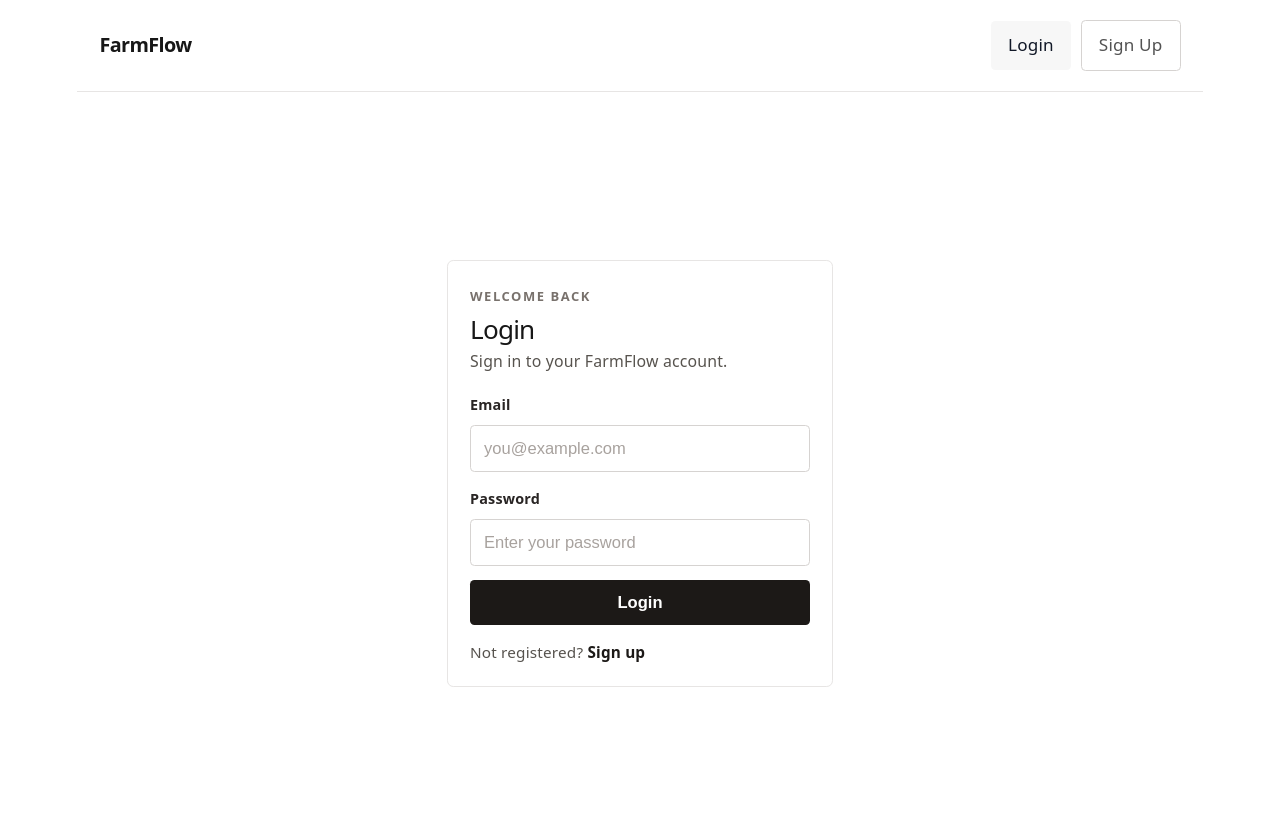
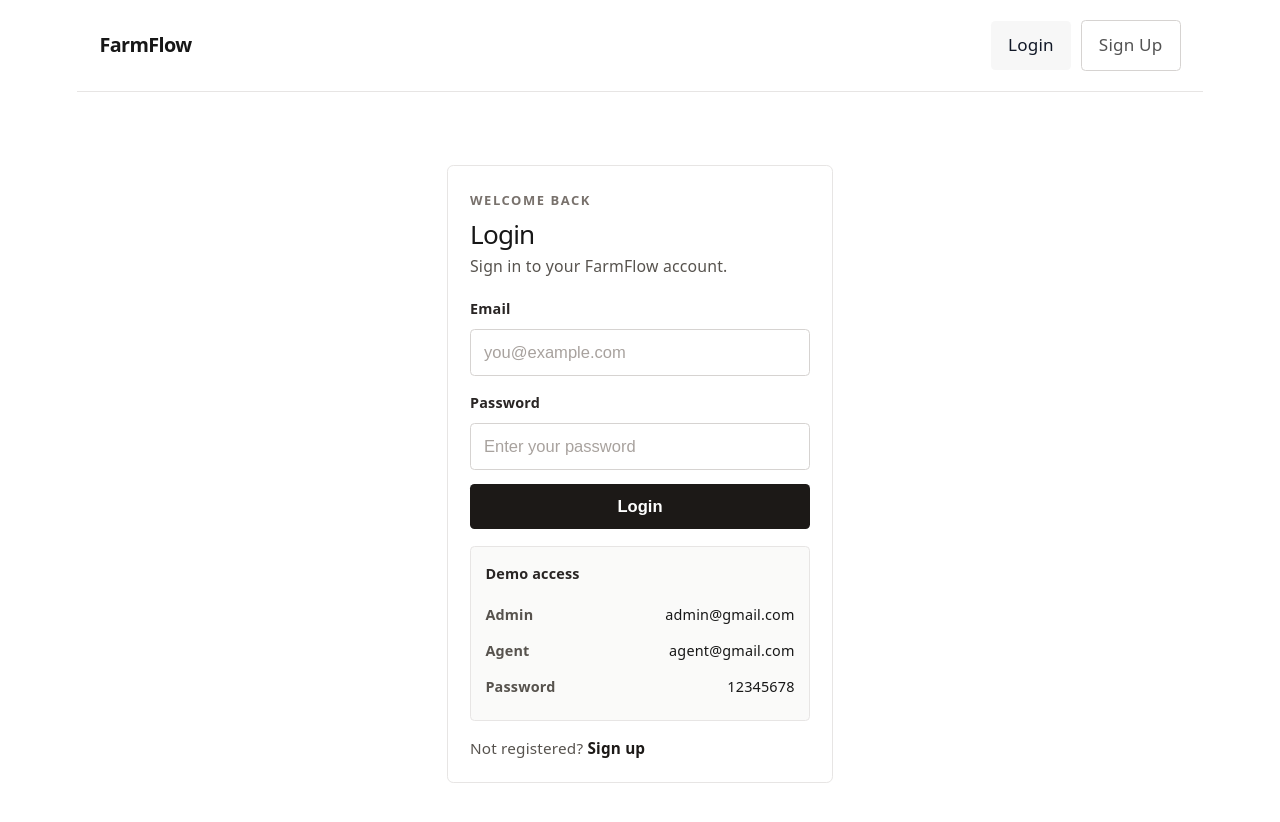
Before and after one commit to jomobrain1/farmflow, a React app in the folder frontend/: page /login in a window 1280 px wide. Shown: the top 822 px of the page. Built offline with nearby package versions, Linux system fonts and the light colour scheme; no server answers; the HTML template or start-up script is replaced by a standard one.

Commit message:
(chore): readme submission

```diff
--- a/frontend/src/assets/styles/AuthForm.css
+++ b/frontend/src/assets/styles/AuthForm.css
@@ -123,6 +123,40 @@
   line-height: 1.5;
 }
 
+.auth-demo-card {
+  margin-top: 0.9rem;
+  padding: 0.8rem;
+  border: 1px solid #e7e5e4;
+  border-radius: 0.25rem;
+  background: #fafaf9;
+}
+
+.auth-demo-card__title {
+  margin: 0 0 0.55rem;
+  color: #292524;
+  font-size: 0.8rem;
+  font-weight: 700;
+}
+
+.auth-demo-card__row {
+  display: flex;
+  justify-content: space-between;
+  gap: 0.8rem;
+  padding: 0.28rem 0;
+  color: #44403c;
+  font-size: 0.8rem;
+}
+
+.auth-demo-card__role {
+  font-weight: 600;
+  color: #57534e;
+}
+
+.auth-demo-card__value {
+  color: #171717;
+  text-align: right;
+}
+
 .auth-card__link {
   color: #1c1917;
   font-weight: 600;
--- a/frontend/src/components/Login.jsx
+++ b/frontend/src/components/Login.jsx
@@ -82,6 +82,22 @@ function Login() {
           </button>
         </form>
 
+        <section className="auth-demo-card" aria-label="Demo credentials">
+          <p className="auth-demo-card__title">Demo access</p>
+          <div className="auth-demo-card__row">
+            <span className="auth-demo-card__role">Admin</span>
+            <span className="auth-demo-card__value">admin@gmail.com</span>
+          </div>
+          <div className="auth-demo-card__row">
+            <span className="auth-demo-card__role">Agent</span>
+            <span className="auth-demo-card__value">agent@gmail.com</span>
+          </div>
+          <div className="auth-demo-card__row">
+            <span className="auth-demo-card__role">Password</span>
+            <span className="auth-demo-card__value">12345678</span>
+          </div>
+        </section>
+
         <p className="auth-card__switch">
           Not registered?{" "}
           <Link to="/signup" className="auth-card__link">
```
